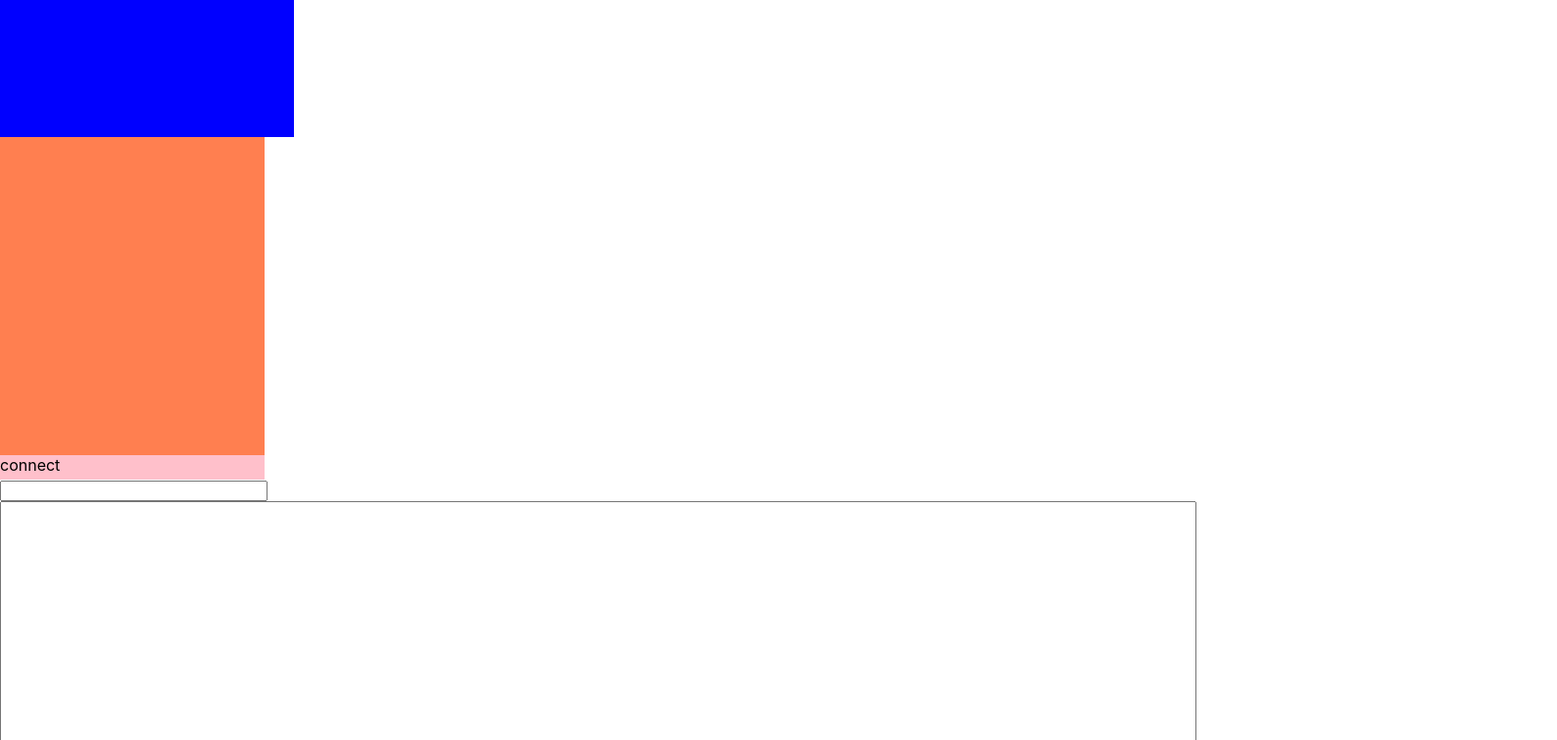
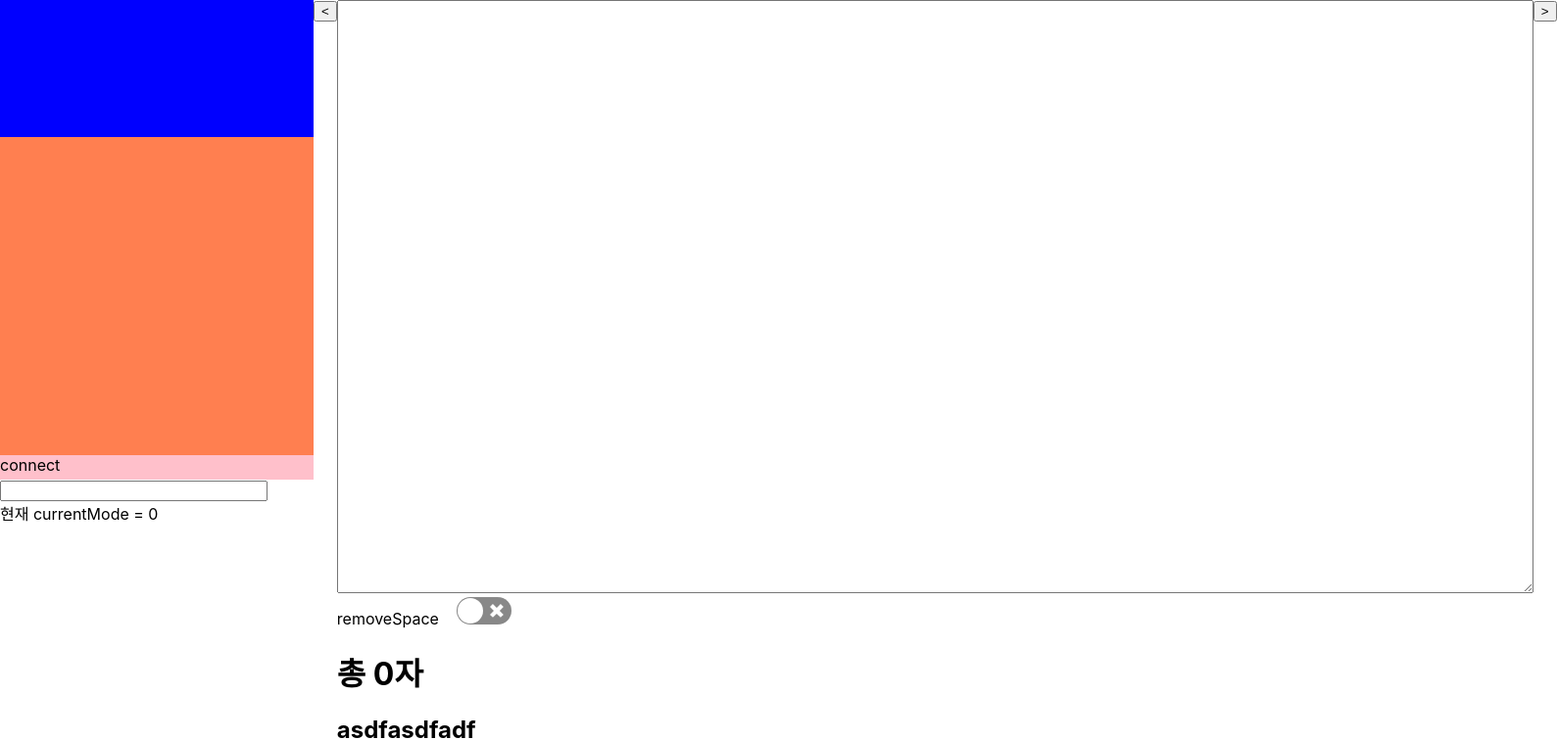
Before and after one commit to lala-p/react_planet, a React (Create React App) app: page /main in a window 1280 px wide. Shown: the top 756 px of the page at 98% size, 1589 px wide, since content can reach past the window. Built offline with nearby package versions, Linux system fonts and the light colour scheme.

Commit message:
mode 설정
(cherry picked from commit 307c6de3e6d8e0fb11c91afe96ce4091f1346c38)

```diff
--- /dev/null
+++ b/src/actions/mode.js
@@ -0,0 +1,19 @@
+export const SET_MODE = 'SET_MODE';
+export const RANGE_CONTROL = 'RANGE_CONTROL';
+
+
+
+
+export const setMode = (currentMode) => {
+    return {
+        type: SET_MODE,
+        payload: currentMode,
+    }
+};
+
+export const rangeControl = (codeNum) => {
+    return {
+        type: RANGE_CONTROL,
+        payload: codeNum,
+    }
+};
--- a/src/components/MainBoard.js
+++ b/src/components/MainBoard.js
@@ -1,4 +1,4 @@
-import React, { useEffect, useState, useRef } from 'react';
+import React, { useEffect, useState } from 'react';
 import { useSelector, useDispatch } from 'react-redux';
 import ToggleSwitch from 'react-switch';
 
--- a/src/components/MainCommandTable.js
+++ b/src/components/MainCommandTable.js
@@ -6,12 +6,13 @@ import axios from 'axios';
 import random from 'random';
 
 import * as mainTextAction from '../actions/mainText';
-
+import * as modeAction from '../actions/mode';
 
 const MainCommandTable = () => {
 
     const dispatch = useDispatch();
     const selectMainText    = useSelector((state) => state.mainText.mainText);
+    const mode              = useSelector((state) => state.mode.mode)
 
     // const astronautId       = useSelector((state) => state.astronaut.astronautId)
     // const astronautNickname = useSelector((state) => state.astronaut.astronautNickname)
@@ -31,12 +32,12 @@ const MainCommandTable = () => {
 
     const [msgHistory, setMsgHistory] = useState([])
     const [cmdHistory, setCmdHistory] = useState([])
-    const [guideSayArr, setGuideSayArr] = useState([])
+    const [guideSay, setGuideSay] = useState([])
     const [cmdAddr, setCmdAddr] = useState(-100)
 
     const tableRef = useRef(null)
 
-    const [on, setOn] = useState(false)
+    const [loading, setLoading] = useState(true)
 
     const [cmdScript, setCmdScript] = useState({})
 
@@ -61,14 +62,14 @@ const MainCommandTable = () => {
         axios.get(url)
         .then((response) => {
             console.log(response.data)
-            setGuideSayArr(['connect'])
+            setGuideSay(['connect'])
         })
         .catch((error) => {
             console.log(error)
-            setGuideSayArr(['connect failed'])
+            setGuideSay(['connect failed'])
         })
         .finally(() => {
-            setOn(true)
+            setLoading(false)
         })
 
         return undefined;
@@ -89,11 +90,11 @@ const MainCommandTable = () => {
             .post(url, textBox)
             .then((response) => {
                 console.log("저장 완료!@!");
-                setGuideSayArr(['Save Completed.'])
+                setGuideSay(['Save Completed.'])
             })
             .catch((error) => {
                 console.log(error)
-                setGuideSayArr(['Save failed.'])
+                setGuideSay(['Save failed.'])
             })
 
 
@@ -113,14 +114,33 @@ const MainCommandTable = () => {
 
             console.log(response.data)
             dispatch(mainTextAction.setMainText(response.data))
-            setGuideSayArr(['!@!'])
+            setGuideSay(['!@!'])
         })
         .catch((error) => {
             console.log(error)
-            setGuideSayArr(['failed.'])
+            setGuideSay(['failed.'])
         })
 
         return script;
+    }
+    // ===================================================
+    // mainContent에 있는 component 바꾸기/ mode 바꾸기
+    const setMode = (changeMode) => {
+
+        let notExist = true;
+
+        for (let index = 0; index < mode.length; index++) {
+            if (changeMode[0] == mode[index]) {
+                dispatch(modeAction.setMode(index))
+                notExist = false
+                return undefined;
+            }
+        }
+
+        if (notExist) {
+            const script = [changeMode[0]+' mode does not exist.']
+            return script;
+        }
     }
     // ===================================================
     // return 현재 시간
@@ -274,6 +294,9 @@ const MainCommandTable = () => {
         script['get']['week'] = (that_date) => getWeek(that_date)
         script['get']['text'] = () => getMainText()
 
+        script['set'] = {}
+        script['set']['mode'] = (mode) => setMode(mode)
+
         script['save'] = {}
         script['save']['text'] = () => save()
 
@@ -352,7 +375,7 @@ const MainCommandTable = () => {
                     const cmd = command(sendCmd)
 
                     if (cmd !== undefined) {
-                        setGuideSayArr(cmd)
+                        setGuideSay(cmd)
                     }
                 }
 
@@ -385,12 +408,12 @@ const MainCommandTable = () => {
 
     const guideSaid = () => {
         setTimeout(()=>{
-            if (Array.isArray(guideSayArr)) {
-                setMsgHistory(msgHistory.concat('gu:' + guideSayArr[0]))
-                guideSayArr.shift()
+            if (Array.isArray(guideSay)) {
+                setMsgHistory(msgHistory.concat('gu:' + guideSay[0]))
+                guideSay.shift()
             }
-            console.log(guideSayArr)
-            // console.log("lnth: " + guideSayArr.length)
+            console.log(guideSay)
+            // console.log("lnth: " + guideSay.length)
         }, 250)
     }
 
@@ -411,7 +434,7 @@ const MainCommandTable = () => {
 
 
     useEffect(() => {
-        if(guideSayArr && guideSayArr.length != 0){
+        if(guideSay && guideSay.length != 0){
             guideSaid()
         }
         setUserInput("")
@@ -419,7 +442,7 @@ const MainCommandTable = () => {
         const scroll = tableRef.current.scrollHeight - tableRef.current.clientHeight;
         tableRef.current.scrollTo(0, scroll)
 
-    }, [msgHistory, guideSayArr])
+    }, [msgHistory, guideSay])
 
 
 
@@ -432,13 +455,9 @@ const MainCommandTable = () => {
 
         <div>
 
-            <div ref={tableRef} style={{display: "flex", width: "270px", height: "350px", backgroundColor: "coral", overflow: "auto", flexDirection: "column-reverse"}}>
+            <div ref={tableRef} style={{display: "flex", width: "320px", height: "350px", backgroundColor: "coral", overflow: "auto", flexDirection: "column-reverse"}}>
 
-            {on ?
-                <div>
-                    {msgList}
-                </div>
-                :
+            {loading ?
                 <div>
                     Loading....
                     <br />
@@ -450,6 +469,12 @@ const MainCommandTable = () => {
                     <br />
                     <br />
                 </div>
+                :
+
+                <div>
+                    {msgList}
+                </div>
+
             }
 
             </div>
--- /dev/null
+++ b/src/components/MemoBox.js
@@ -0,0 +1,80 @@
+import React, { useState } from 'react';
+
+
+const MemoBoard = () => {
+
+    const [test, setTest] = useState('');
+
+
+
+    return(
+
+        <div>
+
+            {test}
+            <button onClick={()=> setTest('asdfasdfadfsfdasdf')}>click</button>
+            {/* useState 값은 mode가 변경되면 초기화됨. */}
+            <br />
+            <br />
+            <div style={{display: "flex"}}>
+
+                <div style={{width: "285px", height: "150px", backgroundColor: "gray"}}>vcxzcvzcv</div> &nbsp;&nbsp;&nbsp;
+                <div style={{width: "285px", height: "150px", backgroundColor: "gray"}}>vcxzcvzcv</div> &nbsp;&nbsp;&nbsp;
+                <div style={{width: "285px", height: "150px", backgroundColor: "gray"}}>vcxzcvzcv</div> &nbsp;&nbsp;&nbsp;
+                <div style={{width: "285px", height: "150px", backgroundColor: "gray"}}>vcxzcvzcv</div> &nbsp;&nbsp;&nbsp;
+                <div style={{width: "285px", height: "150px", backgroundColor: "gray"}}>vcxzcvzcv</div> &nbsp;&nbsp;&nbsp;
+
+            </div>
+            <hr />
+            <br />
+            <div style={{display: "flex"}}>
+
+                <div style={{width: "285px", height: "150px", backgroundColor: "gray"}}>vcxzcvzcv</div> &nbsp;&nbsp;&nbsp;
+                <div style={{width: "285px", height: "150px", backgroundColor: "gray"}}>vcxzcvzcv</div> &nbsp;&nbsp;&nbsp;
+                <div style={{width: "285px", height: "150px", backgroundColor: "gray"}}>vcxzcvzcv</div> &nbsp;&nbsp;&nbsp;
+                <div style={{width: "285px", height: "150px", backgroundColor: "gray"}}>vcxzcvzcv</div> &nbsp;&nbsp;&nbsp;
+                <div style={{width: "285px", height: "150px", backgroundColor: "gray"}}>vcxzcvzcv</div> &nbsp;&nbsp;&nbsp;
+
+            </div>
+            <hr />
+            <br />
+            <div style={{display: "flex"}}>
+
+                <div style={{width: "285px", height: "150px", backgroundColor: "gray"}}>vcxzcvzcv</div> &nbsp;&nbsp;&nbsp;
+                <div style={{width: "285px", height: "150px", backgroundColor: "gray"}}>vcxzcvzcv</div> &nbsp;&nbsp;&nbsp;
+                <div style={{width: "285px", height: "150px", backgroundColor: "gray"}}>vcxzcvzcv</div> &nbsp;&nbsp;&nbsp;
+                <div style={{width: "285px", height: "150px", backgroundColor: "gray"}}>vcxzcvzcv</div> &nbsp;&nbsp;&nbsp;
+                <div style={{width: "285px", height: "150px", backgroundColor: "gray"}}>vcxzcvzcv</div> &nbsp;&nbsp;&nbsp;
+
+            </div>
+            <hr />
+
+            <br />
+            <div style={{display: "flex"}}>
+
+                <div style={{width: "285px", height: "150px", backgroundColor: "gray"}}>vcxzcvzcv</div> &nbsp;&nbsp;&nbsp;
+                <div style={{width: "285px", height: "150px", backgroundColor: "gray"}}>vcxzcvzcv</div> &nbsp;&nbsp;&nbsp;
+                <div style={{width: "285px", height: "150px", backgroundColor: "gray"}}>vcxzcvzcv</div> &nbsp;&nbsp;&nbsp;
+                <div style={{width: "285px", height: "150px", backgroundColor: "gray"}}>vcxzcvzcv</div> &nbsp;&nbsp;&nbsp;
+                <div style={{width: "285px", height: "150px", backgroundColor: "gray"}}>vcxzcvzcv</div> &nbsp;&nbsp;&nbsp;
+
+            </div>
+            <hr />
+
+            <br />
+            <div style={{display: "flex"}}>
+
+                <div style={{width: "285px", height: "150px", backgroundColor: "gray"}}>vcxzcvzcv</div> &nbsp;&nbsp;&nbsp;
+                <div style={{width: "285px", height: "150px", backgroundColor: "gray"}}>vcxzcvzcv</div> &nbsp;&nbsp;&nbsp;
+                <div style={{width: "285px", height: "150px", backgroundColor: "gray"}}>vcxzcvzcv</div> &nbsp;&nbsp;&nbsp;
+                <div style={{width: "285px", height: "150px", backgroundColor: "gray"}}>vcxzcvzcv</div> &nbsp;&nbsp;&nbsp;
+                <div style={{width: "285px", height: "150px", backgroundColor: "gray"}}>vcxzcvzcv</div> &nbsp;&nbsp;&nbsp;
+
+            </div>
+            <hr />
+        </div>
+    )
+
+}
+
+export default MemoBoard;
--- a/src/pages/MainPage.js
+++ b/src/pages/MainPage.js
@@ -1,109 +1,66 @@
 import React, { useState, useEffect } from 'react';
-import axios from 'axios';
-import TextareaAutosize from 'react-textarea-autosize';
-import ToggleSwitch from 'react-switch';
+import { useSelector, useDispatch } from 'react-redux';
+
+import * as modeAction from '../actions/mode';
 
 import MainBoard from '../components/MainBoard';
+import MemoBox from '../components/MemoBox';
 import MainCommandTable from '../components/MainCommandTable';
 import MainGuide from '../components/MainGuide';
-import { useCookies } from 'react-cookie';
 
 const MainPage = () => {
+
+    const dispatch = useDispatch();
+    const currentMode = useSelector((state) => state.mode.currentMode);
 
 
     useEffect(() => {
 
 
-
     }, [])
 
 
-    // const getText = () =>{
+    const modeHandler = () => {
 
-    //     let url = "http://localhost:3001/getText";
+        switch (currentMode) {
+            case 0:
+                return <MainBoard></MainBoard>
 
+            case 1:
+                return <MemoBox></MemoBox>
+            default:
+                break;
+        }
 
-    //     axios.get(url)
-    //     .then((response) => {
-
-    //         console.log(response.data)
-    //         setMainText(response.data)
-
-    //     })
-    //     .catch((error) => {
-    //         console.log(error)
-    //     })
-
-
-    // }
-
-
-    // const saveText = () =>{
-
-
-    //     console.log("저장 중...");
-
-    //     let url = "http://localhost:3001/saveText";
-
-    //     const textBox = {
-    //         text: mainText,
-    //     }
-
-
-    //     axios.post(url, textBox)
-    //     .then((response) => {
-
-    //         console.log("저장 완료!@!");
-
-    //     })
-    //     .catch((error) => {
-    //         console.log(error)
-    //     })
-
-
-
-    // }
-
-
-
-
+    }
 
 
     return(
-        <div>
+        <div style={{display: "flex", width: "100%"}}>
+            <div style={{width: "350px"}}>
+                <div>
+                    {/* MainGuide */}
+                    <MainGuide></MainGuide>
+                </div>
+                <div>
+                    {/* MainCommandTable */}
+                    <MainCommandTable></MainCommandTable>
+                </div>
+
+                현재 currentMode = {currentMode}
+                <br />
+            </div>
+
+            <div><button onClick={()=> dispatch(modeAction.rangeControl(-1))}>&lt;</button></div>
+            <div style={{display: "flex"}}>
+                {modeHandler()}
+            </div>
+            <div><button onClick={()=> dispatch(modeAction.rangeControl(1))}>&gt;</button></div>
+
+        </div>
 
 
-                <div style={{width: "300px",float: "left"}}>
-
-                    <div>
-
-                        {/* MainGuide */}
-                        <MainGuide></MainGuide>
-
-                    </div>
-
-                    <div>
-
-                        <MainCommandTable></MainCommandTable>
-                        {/* MainCommandTable */}
-
-                    </div>
-
-                </div>
-
-                {/* <div style={{float: "left"}}> */}
-
-                    <MainBoard></MainBoard>
-{/*
-                </div> */}
-
-
-                {/* <button type="button" onClick={() => getText}>text 가져오기</button>&nbsp;
-                <button type="button" onClick={() => saveText}>저장하기</button> */}
-
-        </div>
     )
-
 }
 
 export default MainPage;
--- a/src/reducers/index.js
+++ b/src/reducers/index.js
@@ -2,10 +2,12 @@ import { combineReducers } from "redux";
 
 import mainText from './mainText';
 import astronaut from './astronaut';
+import mode from './mode';
 
 const rootReducer = combineReducers({
     mainText,
     astronaut,
+    mode,
 
 });
 
--- /dev/null
+++ b/src/reducers/mode.js
@@ -0,0 +1,46 @@
+import produce from 'immer';
+
+import * as modeAction from '../actions/mode';
+
+
+const initialStates = {
+
+    mode: [
+        'board',
+        'memobox',
+
+    ],
+    currentMode: 0,
+
+}
+
+
+const reducers = (state = initialStates, actions) => {
+
+    switch (actions.type) {
+        case modeAction.SET_MODE: {
+            return produce(state, draft => {
+                draft.currentMode = actions.payload;
+            })
+        }
+        case modeAction.RANGE_CONTROL: {
+            return produce(state, draft => {
+                if (draft.currentMode + actions.payload >= 0 && draft.currentMode + actions.payload < draft.mode.length) {
+                    draft.currentMode += actions.payload;
+                } else {
+
+                }
+            })
+        }
+
+        default: {
+            return {
+                ...state
+            }
+        }
+    }
+
+
+}
+
+export default reducers;
```
Also changed, not shown: src/actions/astronaut.js (+0 -9 lines), src/components/MemoBoard.js (deleted, +0 -18 lines), src/actions/mainText.js (line endings or trailing spaces).
